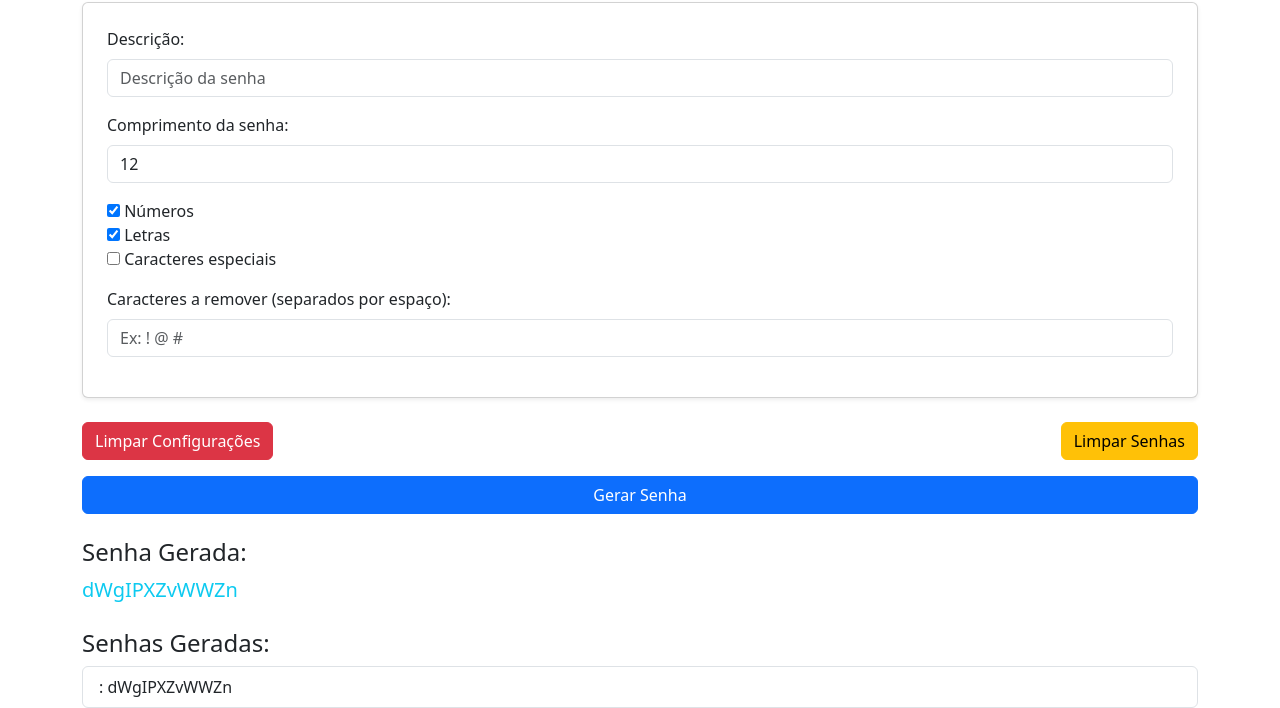
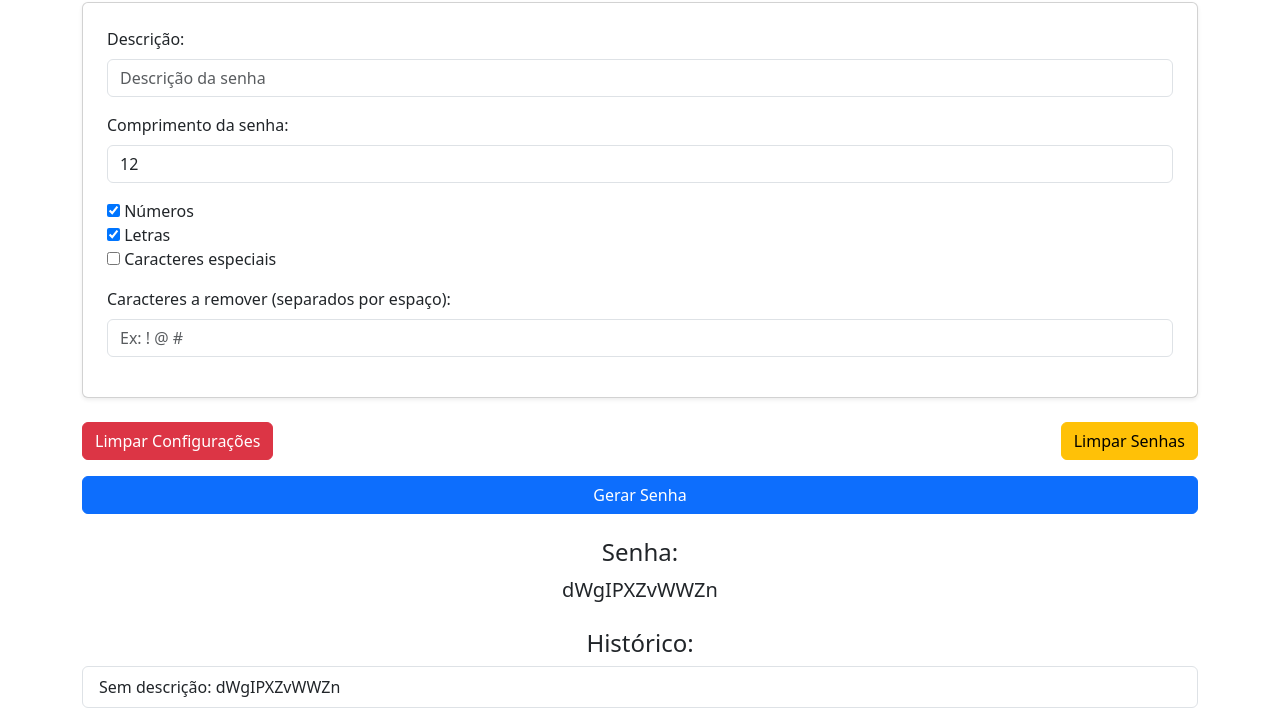
Before and after one commit to iannbraga/code_triks_with_alpinejs, a plain HTML site: page gerador_senhas/index.html in a window 1280 px wide. Both pictures are taken after a click on the button "Gerar Senha". Shown: the part 118-826 px from the top of the page. Drawn offline with nearby package versions, Linux system fonts and the light colour scheme.

Commit message:
Gerador de Senhas

```diff
--- a/gerador_senhas/index.html
+++ b/gerador_senhas/index.html
@@ -44,13 +44,13 @@
         </div>
 
         <!-- Exibição da Senha Gerada -->
-        <div class="mt-4">
-            <h4>Senha Gerada:</h4>
-            <p id="senha-gerada" class="lead text-info"></p>
+        <div class="mt-4 text-center">
+            <h4>Senha:</h4>
+            <p id="senha-gerada" class="lead"></p>
         </div>
 
         <!-- Lista de Senhas Geradas -->
-        <h4 class="mt-4">Senhas Geradas:</h4>
+        <h4 class="mt-4 text-center">Histórico:</h4>
         <ul id="lista-senhas" class="list-group"></ul>
     </div>
 
--- a/gerador_senhas/js/script.js
+++ b/gerador_senhas/js/script.js
@@ -1,11 +1,14 @@
-// Função para gerar uma senha segura
 function gerarSenha() {
     const comprimento = document.getElementById("comprimento").value;
     const incluirNumeros = document.getElementById("numeros").checked;
     const incluirLetras = document.getElementById("letras").checked;
     const incluirEspeciais = document.getElementById("especiais").checked;
-    const descricao = document.getElementById("descricao").value;
-    const caracteresRemover = document.getElementById("caracteres-remover").value.split(" ").join(""); // Remove espaços extras
+    let descricao = document.getElementById("descricao").value;
+    const caracteresRemover = document.getElementById("caracteres-remover").value.split(" ").join("");
+
+    if (!descricao.trim()) {
+        descricao = "Sem descrição";
+    }
 
     let caracteres = "";
 
@@ -21,27 +24,21 @@ function gerarSenha() {
         caracteres += "!@#$%^&*()-_=+[]{}|;:,.<>?/~";
     }
 
-    // Geração da senha
     let senha = "";
     for (let i = 0; i < comprimento; i++) {
         const randomIndex = Math.floor(Math.random() * caracteres.length);
         senha += caracteres[randomIndex];
     }
 
-    // Remover caracteres indesejados
     for (let char of caracteresRemover) {
         senha = senha.replace(char, "");
     }
-
-    // Exibir a senha gerada
     document.getElementById("senha-gerada").textContent = senha;
 
-    // Salvar a senha gerada e as configurações no localStorage
     salvarConfiguracoes(descricao, comprimento, caracteresRemover, incluirNumeros, incluirLetras, incluirEspeciais);
     salvarSenha(descricao, senha);
 }
 
-// Função para salvar a senha gerada no localStorage
 function salvarSenha(descricao, senha) {
     let senhas = JSON.parse(localStorage.getItem("senhas")) || [];
     senhas.push({ descricao, senha });
@@ -49,7 +46,6 @@ function salvarSenha(descricao, senha) {
     atualizarListaSenhas();
 }
 
-// Função para salvar as configurações no localStorage
 function salvarConfiguracoes(descricao, comprimento, caracteresRemover, incluirNumeros, incluirLetras, incluirEspeciais) {
     const configuracoes = {
         descricao,
@@ -62,7 +58,6 @@ function salvarConfiguracoes(descricao, comprimento, caracteresRemover, incluirN
     localStorage.setItem("configuracoes", JSON.stringify(configuracoes));
 }
 
-// Função para carregar as configurações salvas no localStorage
 function carregarConfiguracoes() {
     const configuracoes = JSON.parse(localStorage.getItem("configuracoes"));
     if (configuracoes) {
@@ -75,7 +70,6 @@ function carregarConfiguracoes() {
     }
 }
 
-// Função para atualizar a lista de senhas salvas
 function atualizarListaSenhas() {
     const listaSenhas = JSON.parse(localStorage.getItem("senhas")) || [];
     const listaElement = document.getElementById("lista-senhas");
@@ -88,7 +82,6 @@ function atualizarListaSenhas() {
     });
 }
 
-// Função para limpar as configurações e senhas
 function limparConfiguracoes() {
     localStorage.removeItem("configuracoes");
     localStorage.removeItem("senhas");
@@ -101,14 +94,12 @@ function limparConfiguracoes() {
     atualizarListaSenhas();
 }
 
-// Função para limpar apenas as senhas
 function limparSenhas() {
     localStorage.removeItem("senhas");
     atualizarListaSenhas();
 }
 
-// Função de inicialização
-window.onload = function() {
+window.onload = function () {
     carregarConfiguracoes();
 
     document.getElementById("limpar-configuracoes").onclick = limparConfiguracoes;
```
